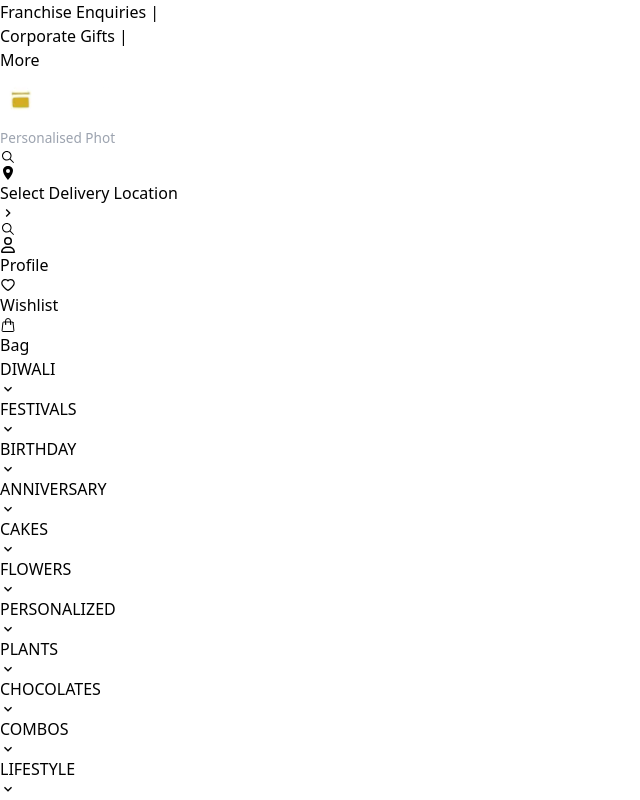
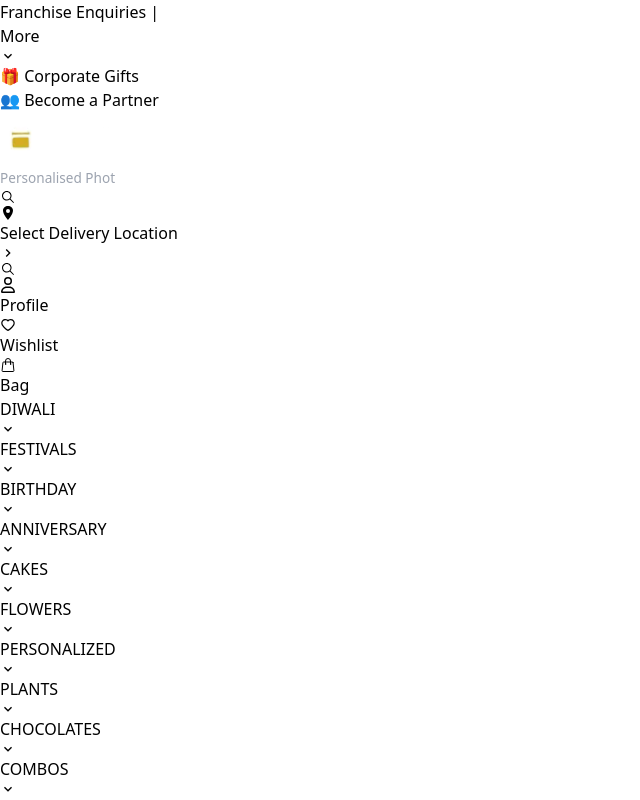
Before and after one commit to Disha-khurana/giftse-commerce, a Next.js app in the folder frontend/: page / in a window 1280 px wide. Shown: the top 800 px of the page, without its empty margins (0-640 px from the left). Built offline with nearby package versions, Linux system fonts and the light colour scheme.

Commit message:
updated topbar

```diff
--- a/frontend/package.json
+++ b/frontend/package.json
@@ -10,7 +10,7 @@
   },
   "dependencies": {
     "aos": "^2.3.4",
-    "next": "15.0.1",
+    "next": "^15.0.1",
     "react": "19.0.0-rc-69d4b800-20241021",
     "react-dom": "19.0.0-rc-69d4b800-20241021",
     "react-icons": "^5.3.0",
--- a/frontend/src/app/components/Filter.jsx
+++ b/frontend/src/app/components/Filter.jsx
@@ -81,7 +81,7 @@ const [openOffer, setOpenOffer] = useState(false);
             {items1.map((item, index) => (
               <li
                 key={index}
-                className='px-4 py-2 hover:bg-gray-200 cursor-pointer'
+                className='px-4 py-1 hover:bg-gray-200 cursor-pointer'
                 onClick={() => {
                   setSelectedOccasion(item.name);
                   setOpenOffer(false);
@@ -119,7 +119,7 @@ const [openOffer, setOpenOffer] = useState(false);
             {items2.map((item, index) => (
               <li
                 key={index}
-                className='px-4 py-2 hover:bg-gray-200 cursor-pointer'
+                className='px-4 py-1 hover:bg-gray-200 cursor-pointer'
                 onClick={() => {
                   setSelectedGift(item.name);
                   setOpenGifts(false);
--- a/frontend/src/app/components/Giftover.jsx
+++ b/frontend/src/app/components/Giftover.jsx
@@ -1,5 +1,5 @@
-'use client'
-import React, { useState } from 'react';
+
+import React from 'react';
 import { RxCross2 } from "react-icons/rx";
 
 function Giftover({handleChange,items}) {
--- a/frontend/src/app/components/Topbar.jsx
+++ b/frontend/src/app/components/Topbar.jsx
@@ -7,7 +7,7 @@ import { AiOutlineHeart } from "react-icons/ai";
 import Image from 'next/image'
 import Link from 'next/link';
 import { IoLocationSharp } from 'react-icons/io5';
-import { MdKeyboardArrowRight } from "react-icons/md";
+import { MdKeyboardArrowRight, MdOutlineKeyboardArrowDown} from "react-icons/md";
 import SetLocation from './SetLocation';
 
 function Topbar() {
@@ -76,17 +76,36 @@ function Topbar() {
 
 
   return (
-    <>
+
     <div className='sticky top-0 z-50 hidden lg:block '>
-    <div className='bg-[#707428]'>
+    <div className=' bg-[#707428] '>
       <div className='items-center justify-end py-1 text-[13px] px-12  text-white font-semibold flex '>
         <p>Franchise Enquiries | </p>
-        <p className='ps-1'> Corporate Gifts | </p>
-        <p className='ps-1'>More</p>
+
+    <div className="relative group">
+        <div className="cursor-pointer ps-1 flex items-center">More
+        <MdOutlineKeyboardArrowDown className='text-white'/>
+        </div>
+
+        <div className="absolute -left-32 hidden w-40 bg-white text-gray-800 rounded shadow-lg group-hover:block py-2">
+        <div className="flex items-center px-4 py-2 hover:bg-gray-100 border-b border-gray-200">
+                <span className="mr-2">🎁</span> Corporate Gifts
+            </div>
+            <div className="flex items-center px-4 py-2 hover:bg-gray-100 text-nowrap">
+                <span className="mr-2 ">👥</span> Become a Partner
+            </div>
+
+        </div>
+    </div>
+
 
       </div>
 
-    </div>
+
+</div>
+
+
+
     <div className='bg-[#7d8035] '>
         <div className=' px-5 md:px-12 py-4 flex justify-between items-center '>
             <div className='flex items-center gap-5 w-full '>
@@ -132,7 +151,7 @@ function Topbar() {
 
     </div>
     </div>
-    </>
+
   )
 }
 
```
Also changed, not shown: 1 other file (tests, documents, lock files or other folders).
